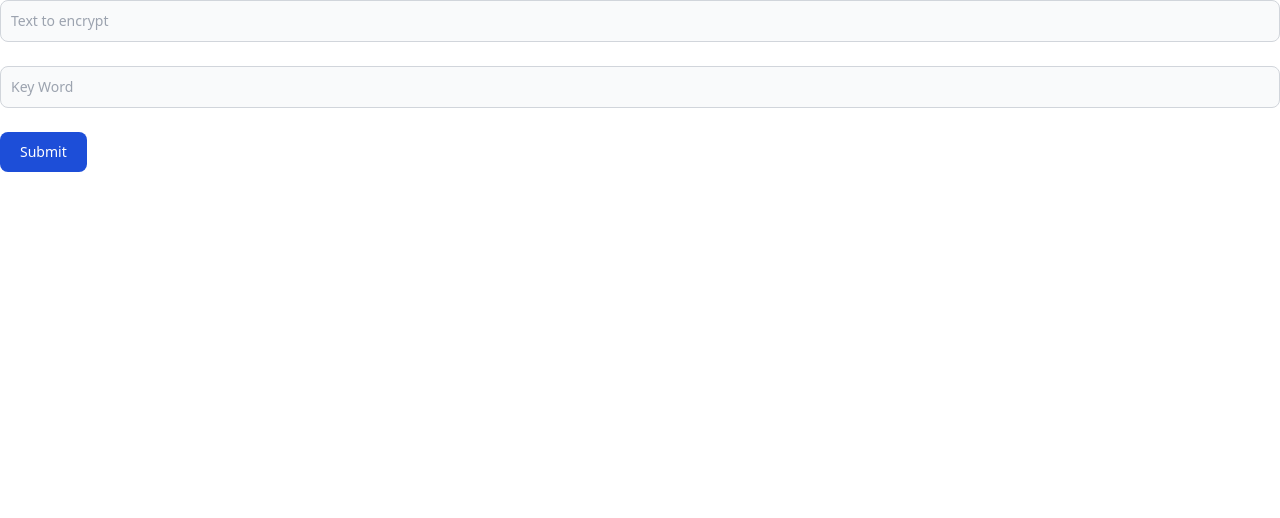
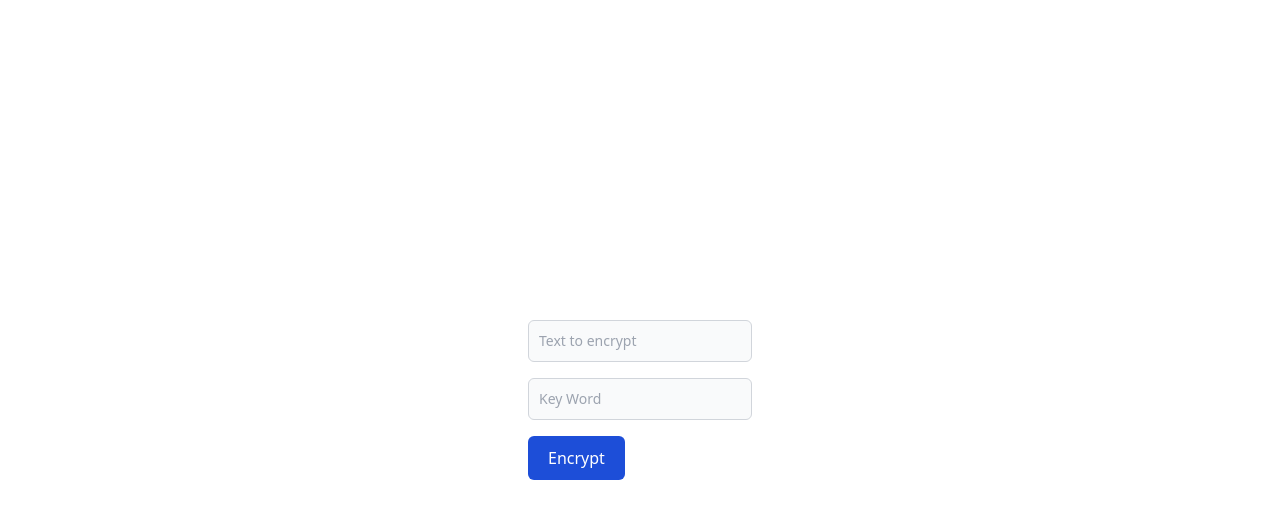
Before and after one commit to sneuder/encrypt-word-front, a website built with Vite: page index.html in a window 1280 px wide. Built offline with nearby package versions, Linux system fonts and the light colour scheme.

Commit message:
project: bascis structure

```diff
--- a/src/components/form/index.html
+++ b/src/components/form/index.html
@@ -1,8 +1,8 @@
-<form id="form">
+<form id="form" class="grid gap-4 grid-cols-1">
   <button
     type="submit"
-    class="text-white bg-blue-700 hover:bg-blue-800 focus:ring-4 focus:outline-none focus:ring-blue-300 font-medium rounded-lg text-sm w-full sm:w-auto px-5 py-2.5 text-center dark:bg-blue-600 dark:hover:bg-blue-700 dark:focus:ring-blue-800"
+    class="text-white bg-blue-700 rounded-md justify-self-start px-5 py-2.5 text-center w-auto"
   >
-    Submit
+    Encrypt
   </button>
 </form>
--- a/src/components/form/index.ts
+++ b/src/components/form/index.ts
@@ -1,8 +1,9 @@
 import axios from 'axios'
 import getInput from '../input'
 import parserHTML from '../../features/parserHTML'
+import * as formService from '../../services/form.service'
 
-async function startForm() {
+async function getForm() {
   try {
     let form = (await axios.get('/src/components/form/index.html')).data
     form = parserHTML('form', form)
@@ -13,11 +14,12 @@ async function startForm() {
     form.insertBefore(inputKeyWord, form.firstChild)
     form.insertBefore(inputEncrypt, form.firstChild)
 
-    const app = document.getElementById('app')!
-    app.appendChild(form)
+    form.addEventListener('submit', formService.sendData)
+
+    return form
   } catch (e) {
     console.log(e)
   }
 }
 
-export default startForm
+export default getForm
--- a/src/components/index.ts
+++ /dev/null
@@ -1,7 +0,0 @@
-import startForm from './form'
-
-function startComponents() {
-  startForm()
-}
-
-export default startComponents
--- a/src/components/input/index.html
+++ b/src/components/input/index.html
@@ -1,8 +1,7 @@
-<div class="mb-6" id="inputContainer">
+<div class="" id="inputContainer">
   <input
     type="text"
     id="input"
-    class="bg-gray-50 border border-gray-300 text-gray-900 text-sm rounded-lg focus:ring-blue-500 focus:border-blue-500 block w-full p-2.5 dark:bg-gray-700 dark:border-gray-600 dark:placeholder-gray-400 dark:text-white dark:focus:ring-blue-500 dark:focus:border-blue-500"
-    required
+    class="bg-gray-50 border border-gray-300 text-gray-900 text-sm rounded-md block w-full p-2.5 dark:bg-gray-700 dark:border-gray-600 dark:placeholder-gray-400 dark:text-white"
   />
 </div>
--- a/src/components/input/index.ts
+++ b/src/components/input/index.ts
@@ -1,6 +1,6 @@
 import axios from 'axios'
 import parserHTML from '../../features/parserHTML'
-// TODO: verify the parse
+
 function getInput(placeholder: string) {
   return axios.get('/src/components/input/index.html').then((res) => {
     const input = parserHTML('inputContainer', res.data) as HTMLElement
--- a/src/main.ts
+++ b/src/main.ts
@@ -1,4 +1,4 @@
 import './style.css'
-import startComponents from './components'
+import startIndexPage from './page'
 
-startComponents()
+startIndexPage()
--- /dev/null
+++ b/src/page/index.html
@@ -0,0 +1 @@
+<div id="index-page" class="grid h-screen place-items-center"></div>
--- /dev/null
+++ b/src/page/index.ts
@@ -0,0 +1,24 @@
+import axios from 'axios'
+import parserHTML from '../features/parserHTML'
+import getForm from '../components/form'
+
+async function startIndexPage() {
+  try {
+    let page = (await axios.get('/src/page/index.html')).data
+    page = parserHTML('index-page', page)
+
+    const app = document.getElementById('app')!
+    addComponents(page)
+
+    app.appendChild(page)
+  } catch (e) {
+    console.log(e)
+  }
+}
+
+async function addComponents(page: any) {
+  const form = await getForm()
+  page.appendChild(form)
+}
+
+export default startIndexPage
--- /dev/null
+++ b/src/services/crypt.service.ts
@@ -0,0 +1,5 @@
+import axios from 'axios'
+
+const encrypt = () => {}
+
+const decrypt = () => {}
--- /dev/null
+++ b/src/services/form.service.ts
@@ -0,0 +1,5 @@
+export const sendData = (event: any) => {
+  event.preventDefault()
+}
+
+export const validateData = () => {}
```
Also changed, not shown: src/components/modal/index.ts (added), src/components/tab/index.html (added), src/services/index.service.ts (added).
